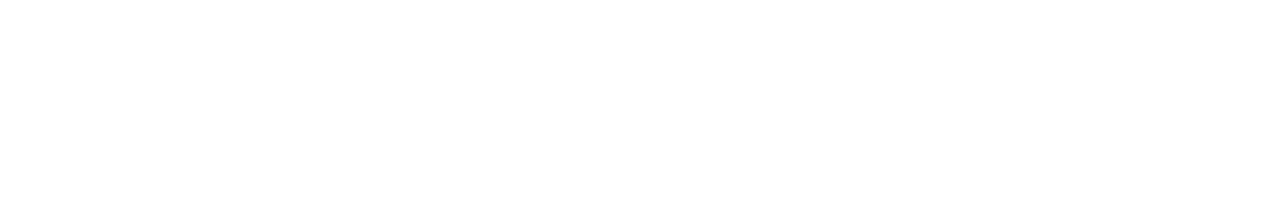
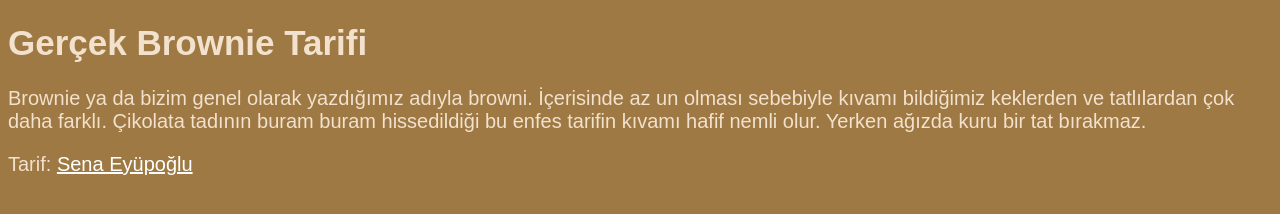
Before and after one commit to sena1434/patika-recipe-project, a plain HTML site: page index.html in a window 1280 px wide. Drawn offline with Linux system fonts and the light colour scheme.

Commit message:
style & introduction section

```diff
--- a/index.html
+++ b/index.html
@@ -1,9 +1,40 @@
 <!DOCTYPE html>
-<html lang="en">
+<html lang="tr">
   <head>
     <meta charset="UTF-8" />
     <meta name="viewport" content="width=device-width, initial-scale=1.0" />
-    <title>Document</title>
+    <title>Brownie Tarifi</title>
   </head>
-  <body></body>
+
+  <!-- Style Section -->
+  <style>
+    body {
+      background-color: rgba(130, 80, 10, 0.764);
+      font-family: "Anek Odia", sans-serif;
+      color: rgb(242, 225, 205);
+      font-size: 20px;
+    }
+  </style>
+
+  <body>
+    <!-- 	Introduction Section -->
+    <h1 style="font-size: 35px">Gerçek Brownie Tarifi</h1>
+    <p>
+      Brownie ya da bizim genel olarak yazdığımız adıyla browni. İçerisinde az
+      un olması sebebiyle kıvamı bildiğimiz keklerden ve tatlılardan çok daha
+      farklı. Çikolata tadının buram buram hissedildiği bu enfes tarifin kıvamı
+      hafif nemli olur. Yerken ağızda kuru bir tat bırakmaz.
+    </p>
+
+    <p>
+      Tarif:
+      <a
+        style="color: #fff"
+        href="https://github.com/senaeyupoglu"
+        target="_blank"
+      >
+        Sena Eyüpoğlu
+      </a>
+    </p>
+  </body>
 </html>
```
